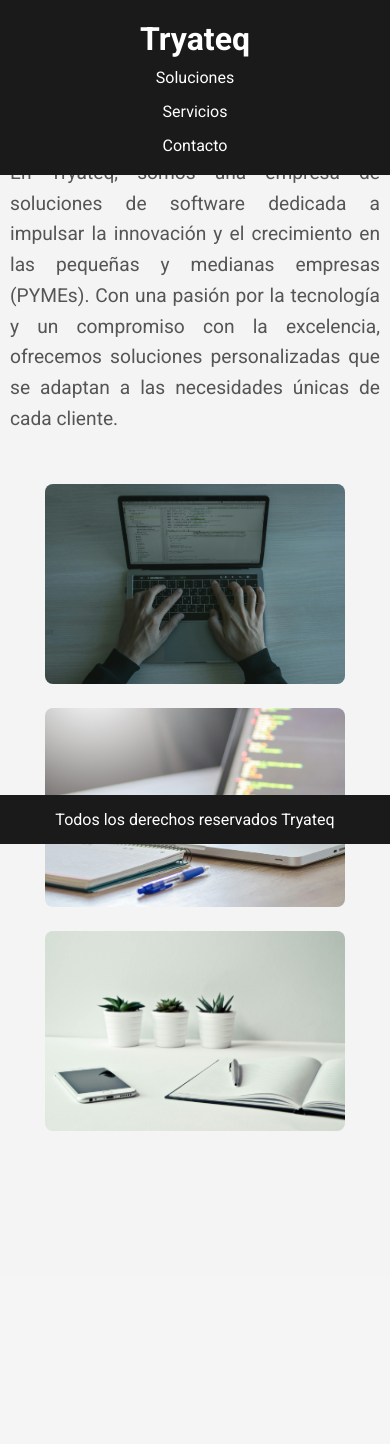
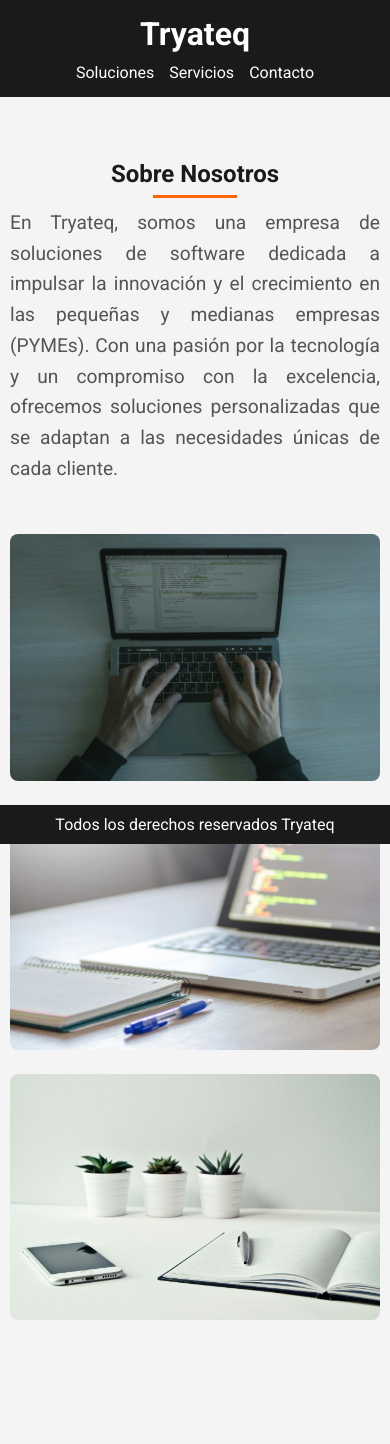
Before and after one commit to Sunwearshade/Tryateq-update, a PHP site: page / in a window 390 px wide. Before the commit the page ends 1131 px from the top, so only its background shows below. Run offline with PHP 8.4, Linux system fonts and the light colour scheme.

Commit message:
diseño responsive actualizado

```diff
--- a/styles/main.css
+++ b/styles/main.css
@@ -43,6 +43,7 @@ nav ul {
   list-style: none;
   display: flex;
   justify-content: center;
+  flex-direction: row;
   gap: 30px;
 }
 
@@ -51,6 +52,7 @@ nav ul li a {
   text-decoration: none;
   font-size: 1rem;
   transition: color 0.3s ease;
+  margin-bottom: 0;
 }
 
 nav ul li a:hover {
@@ -192,19 +194,59 @@ footer {
 }
 
 @media (max-width: 768px) {
-  nav ul {
-    flex-direction: column;
-    gap: 15px;
+  body {
+    padding-top: 120px; /* Aumentar el espacio en la parte superior para evitar que el contenido quede oculto */
+    padding-bottom: 40px; /* Ajustar padding-bottom para el footer fijo */
   }
 
-  .sidebar {
-    width: 90%;
-    right: 5%;
-    bottom: 5%;
+  header {
+    padding: 15px;
+    height: auto; /* Asegúrate de que el header tenga altura suficiente para su contenido */
+  }
+
+  .main-index {
+    margin-top: 20px; /* Añadir un margen superior adicional si es necesario */
   }
 
   main {
     padding: 20px 10px;
+  }
+
+  .footer {
+    padding: 10px 0;
+  }
+
+  nav ul {
+    flex-direction: row; /* Cambiar a horizontal en pantallas pequeñas */
+    justify-content: center; /* Centrar el menú */
+    gap: 15px;
+  }
+
+  nav ul li {
+    margin-bottom: 0; /* Eliminar margen inferior */
+  }
+
+  .main-index h2 {
+    font-size: 1.5rem;
+  }
+
+  .main-index img {
+    max-width: 100%;
+    height: auto;
+    margin-top: 20px;
+  }
+
+  .service-list, .contact-form-container {
+    max-width: 100%;
+    padding: 15px;
+  }
+
+  .form-textarea {
+    height: 120px;
+  }
+
+  .submit-button {
+    padding: 8px 16px;
   }
 }
 
```
